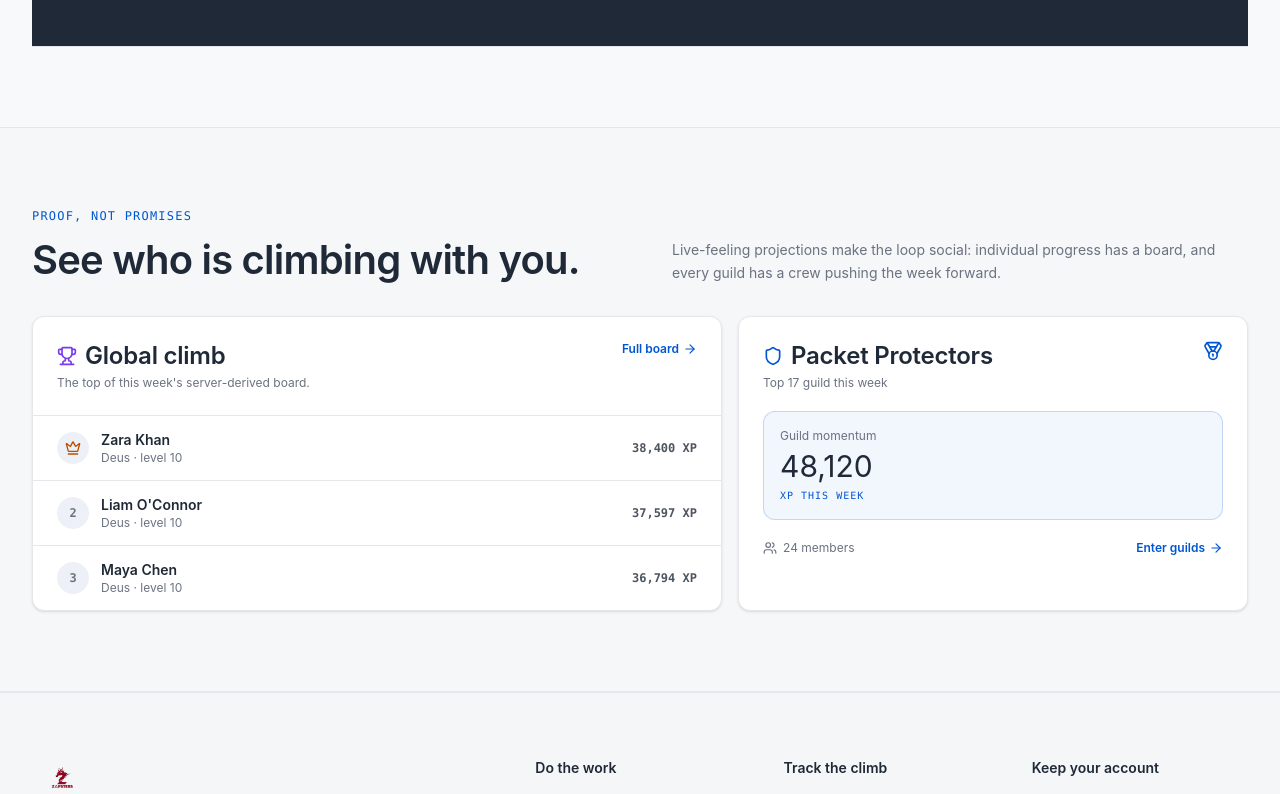
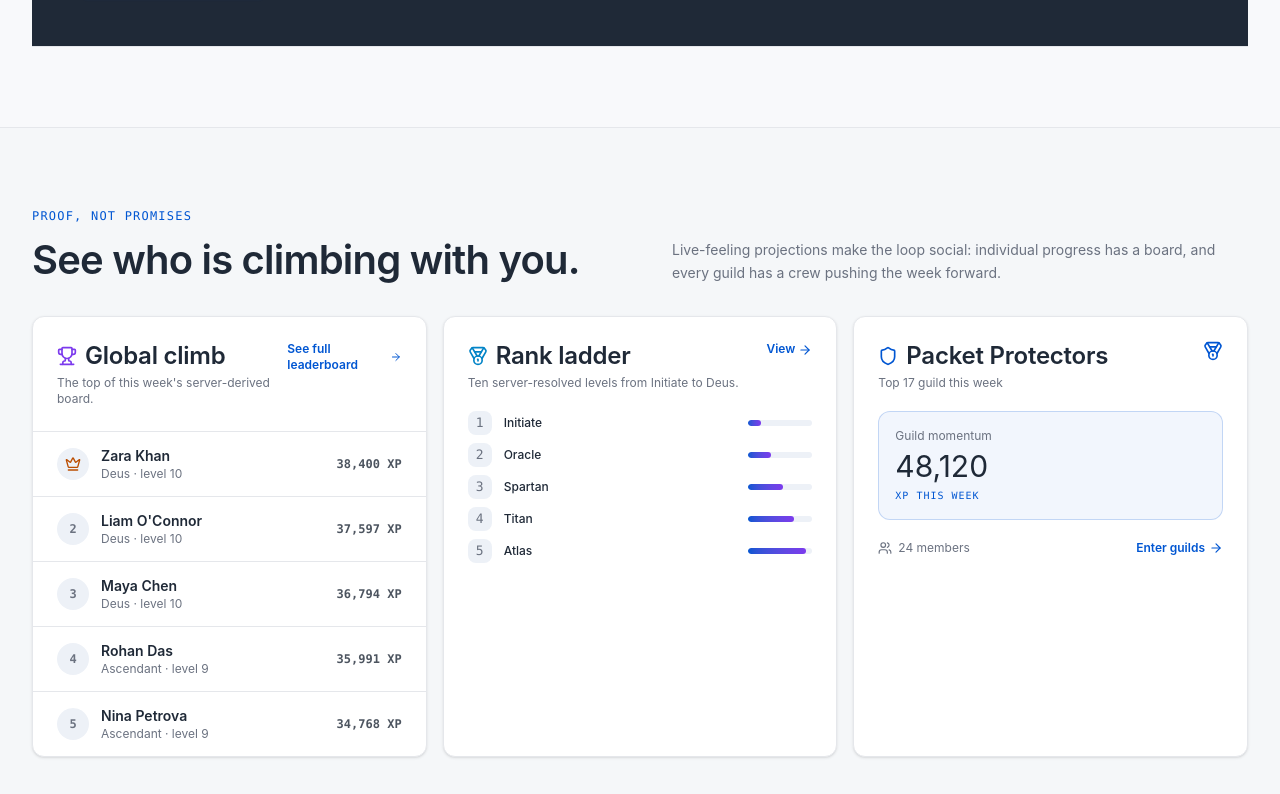
Before and after one commit to thillairaghu2005/academy-zap, a Next.js app: page / in a window 1280 px wide. Shown: the part 4126-4920 px from the top of the page. Built offline with nearby package versions, Linux system fonts and the light colour scheme; no server answers.

Commit message:
feat(home): add rank ladder teaser

```diff
--- a/components/landing/social-proof.tsx
+++ b/components/landing/social-proof.tsx
@@ -14,13 +14,14 @@ import {
 import {
   getPublicGuildBoard,
   getPublicLeaderboardPreview,
+  getRankLadder,
 } from "@/lib/api/gamification";
 import { Card } from "@/components/ui/card";
 import { Skeleton } from "@/components/ui/skeleton";
 
 function SocialProofSkeleton() {
   return (
-    <div className="grid gap-4 lg:grid-cols-[1.15fr_0.85fr]">
+    <div className="grid gap-4 lg:grid-cols-3">
       <Card className="p-5 sm:p-6">
         <Skeleton className="h-5 w-40" />
         <Skeleton className="mt-5 h-12 w-full" />
@@ -31,6 +32,12 @@ function SocialProofSkeleton() {
         <Skeleton className="h-5 w-44" />
         <Skeleton className="mt-5 h-20 w-full" />
         <Skeleton className="mt-4 h-4 w-3/4" />
+      </Card>
+      <Card className="p-5 sm:p-6">
+        <Skeleton className="h-5 w-36" />
+        <Skeleton className="mt-5 h-8 w-full" />
+        <Skeleton className="mt-2 h-8 w-full" />
+        <Skeleton className="mt-2 h-8 w-full" />
       </Card>
     </div>
   );
@@ -45,8 +52,13 @@ export function SocialProof() {
     queryKey: ["public-guild-board"],
     queryFn: getPublicGuildBoard,
   });
+  const ladderQuery = useQuery({
+    queryKey: ["public-rank-ladder"],
+    queryFn: getRankLadder,
+  });
 
-  const loading = leaderboardQuery.isLoading || guildQuery.isLoading;
+  const loading =
+    leaderboardQuery.isLoading || guildQuery.isLoading || ladderQuery.isLoading;
   if (loading) {
     return (
       <section className="border-y border-border bg-muted/40">
@@ -60,14 +72,15 @@ export function SocialProof() {
     );
   }
 
-  const entries = leaderboardQuery.data?.entries.slice(0, 3) ?? [];
+  const entries = leaderboardQuery.data?.entries.slice(0, 5) ?? [];
   const guild = guildQuery.data;
+  const ladder = ladderQuery.data?.slice(0, 5) ?? [];
 
   return (
     <section className="border-y border-border bg-muted/40">
       <div className="mx-auto max-w-7xl px-4 py-16 sm:px-6 sm:py-20 lg:px-8">
         <SectionIntro />
-        <div className="mt-8 grid gap-4 lg:grid-cols-[1.15fr_0.85fr]">
+        <div className="mt-8 grid gap-4 lg:grid-cols-3">
           <Card className="overflow-hidden">
             <div className="flex items-start justify-between gap-4 border-b border-border p-5 sm:p-6">
               <div>
@@ -82,7 +95,7 @@ export function SocialProof() {
                 href="/leaderboards"
                 className="inline-flex items-center gap-1 text-xs font-semibold text-primary outline-none hover:underline focus-visible:ring-2 focus-visible:ring-ring"
               >
-                Full board <ArrowRight className="size-3.5" />
+                See full leaderboard <ArrowRight className="size-3.5" />
               </Link>
             </div>
             {entries.length > 0 ? (
@@ -114,6 +127,41 @@ export function SocialProof() {
             ) : (
               <div className="p-6 text-sm text-muted-foreground">The board is warming up.</div>
             )}
+          </Card>
+
+          <Card className="p-5 sm:p-6">
+            <div className="flex items-start justify-between gap-3">
+              <div>
+                <p className="flex items-center gap-2 font-display text-h3">
+                  <Medal className="size-5 text-xp-completion" /> Rank ladder
+                </p>
+                <p className="mt-1 text-xs text-muted-foreground">
+                  Ten server-resolved levels from Initiate to Deus.
+                </p>
+              </div>
+              <Link
+                href="/rank"
+                className="text-xs font-semibold text-primary outline-none hover:underline focus-visible:ring-2 focus-visible:ring-ring"
+              >
+                View <ArrowRight className="inline size-3.5" />
+              </Link>
+            </div>
+            <div className="mt-5 flex flex-col gap-2">
+              {ladder.map((rank) => (
+                <div key={rank.level} className="flex items-center gap-3 text-xs">
+                  <span className="grid size-6 place-items-center rounded-md bg-secondary font-mono text-caption text-muted-foreground">
+                    {rank.level}
+                  </span>
+                  <span className="font-medium">{rank.rank_name}</span>
+                  <span className="ml-auto h-1.5 w-16 overflow-hidden rounded-full bg-secondary">
+                    <span
+                      className="block h-full rounded-full bg-gradient-to-r from-primary to-xp-mastery"
+                      style={{ width: `${Math.max(20, rank.level * 18)}%` }}
+                    />
+                  </span>
+                </div>
+              ))}
+            </div>
           </Card>
 
           <Card className="p-5 sm:p-6">
```
